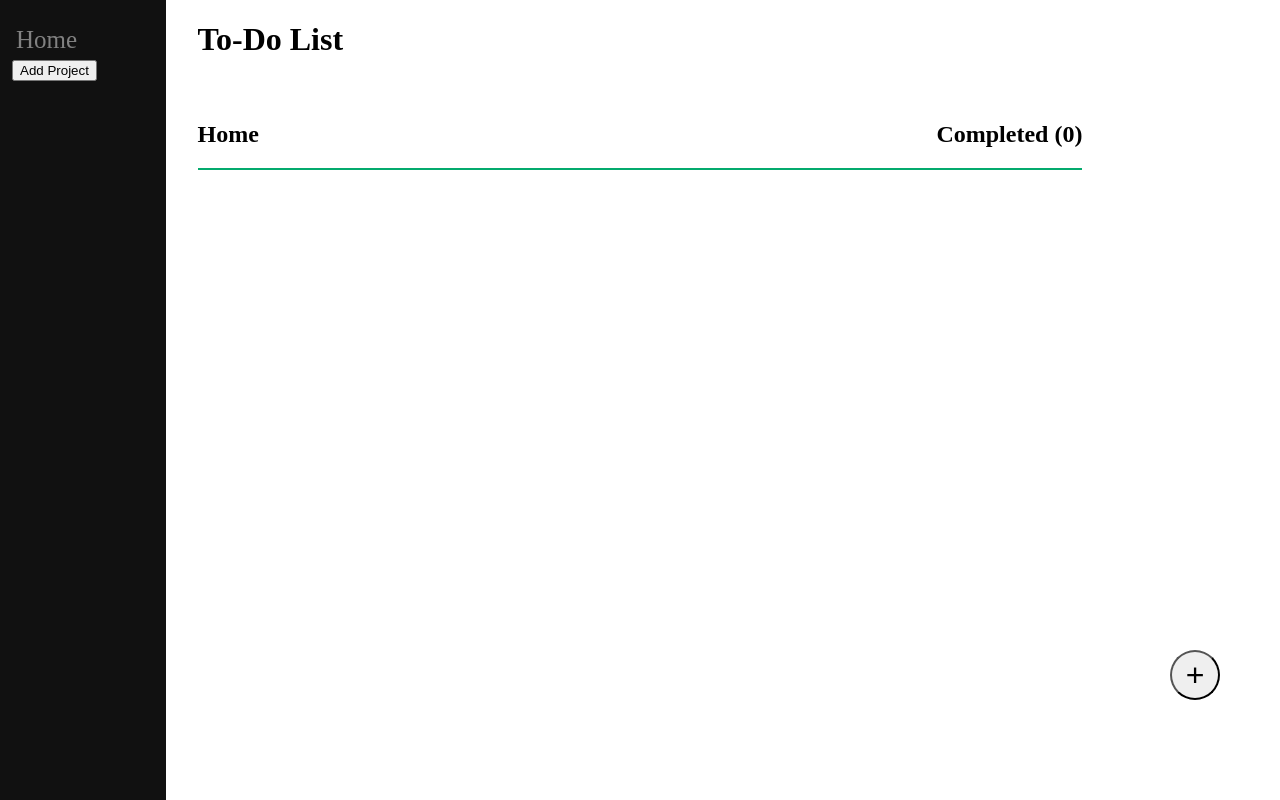
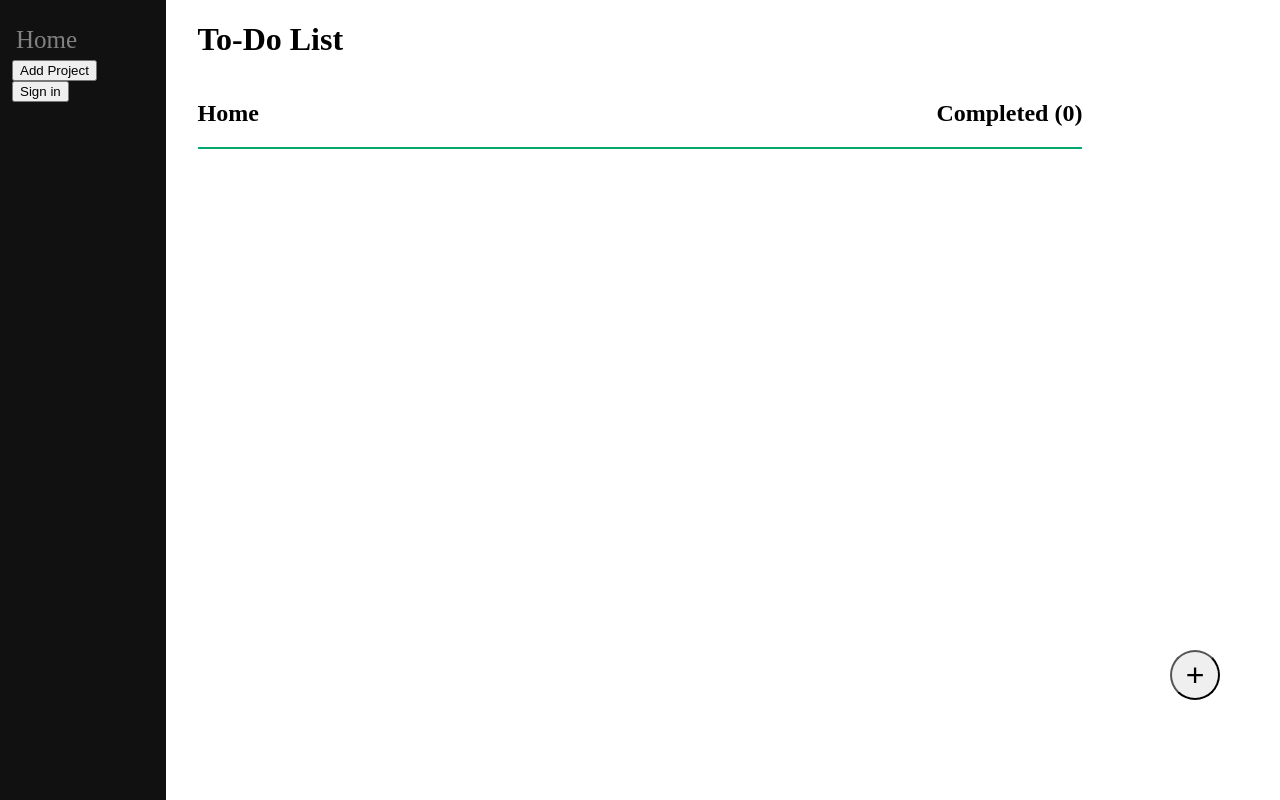
Before and after one commit to hattima-tim/Todo-List, a website built with webpack: page dist/index.html in a window 1280 px wide. Built offline with nearby package versions, Linux system fonts and the light colour scheme; some packages are replaced by stand-ins of ours.

Commit message:
move sign in btn to sidenav

```diff
--- a/dist/index.html
+++ b/dist/index.html
@@ -7,20 +7,20 @@
         <title>Todo List</title>
     </head>
     <body>
-        <div class="main_header">
-            <h1>To-Do List</h1>
-            <button class="sign_in">Sign in</button>
+        <h1>To-Do List</h1>
+        <div id="h2_header_container">
+        <div id='h2_headers'>
+            <h2 id="project_header">Home</h2>
+            <h2 id='total_task_completed'>Completed(0)</h2>
         </div>
-        <div id="h2_header_container">
-            <div id='h2_headers'>
-                <h2 id="project_header">Home</h2>
-                <h2 id='total_task_completed'>Completed(0)</h2>
-            </div>
         </div>
 
         <div class="sidenav">
             <a href="#" class="project_name" id='home'>Home</a>
             <button id='add_project'>Add Project</button>
+            <div class="sign_in">
+                <button>Sign in</button>
+            </div>
         </div>
 
         <div id='details_modal'>
```
